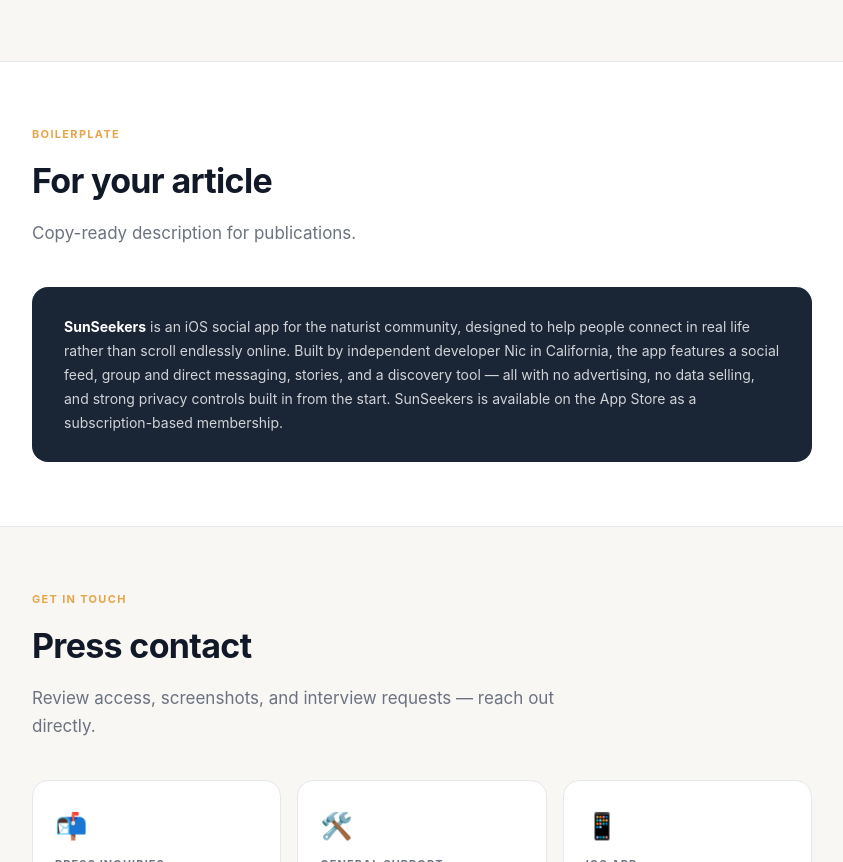
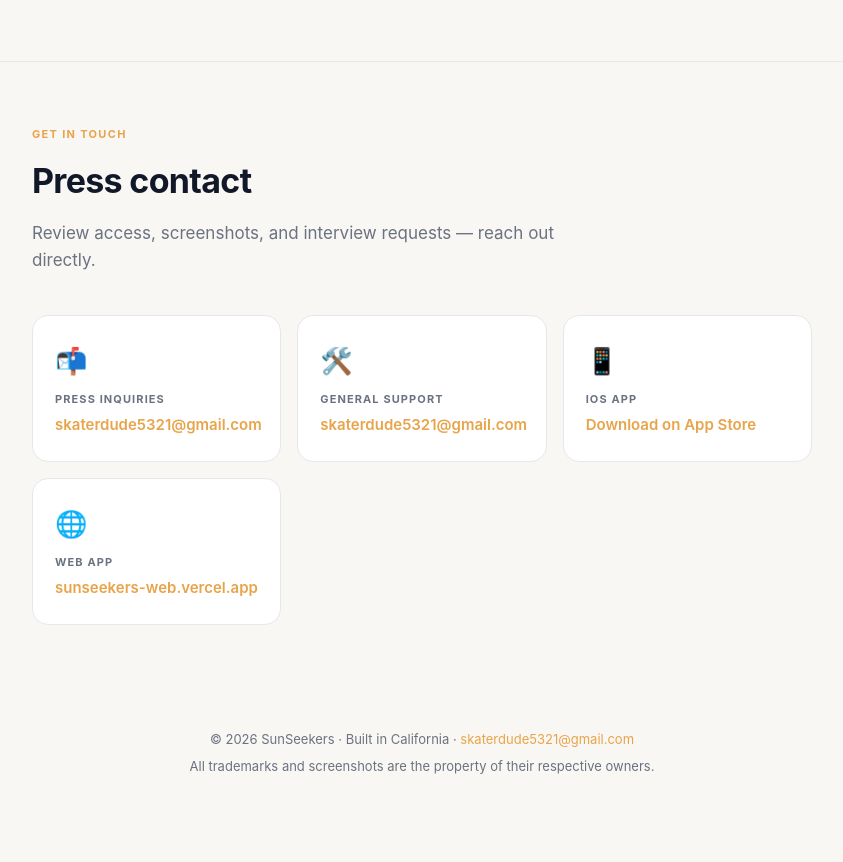
Before and after one commit to NicolasR27/sunseekers-press, a plain HTML site: page index.html in a window 1280 px wide. Shown: the part 3076-3938 px from the top of the page, without its empty margins (218-1061 px from the left). After the commit the page ends 3893 px from the top, so only its background shows below. Drawn offline with Linux system fonts and the light colour scheme.

Commit message:
Remove boilerplate section

```diff
--- a/index.html
+++ b/index.html
@@ -462,21 +462,6 @@
 
 <hr class="divider" />
 
-<!-- ── Boilerplate ── -->
-<section class="section section-alt">
-  <div class="inner">
-    <div class="section-label">Boilerplate</div>
-    <h2>For your article</h2>
-    <p class="lead">Copy-ready description for publications.</p>
-
-    <div class="boilerplate">
-      <strong>SunSeekers</strong> is an iOS social app for the naturist community, designed to help people connect in real life rather than scroll endlessly online. Built by independent developer Nic in California, the app features a social feed, group and direct messaging, stories, and a discovery tool — all with no advertising, no data selling, and strong privacy controls built in from the start. SunSeekers is available on the App Store as a subscription-based membership.
-    </div>
-  </div>
-</section>
-
-<hr class="divider" />
-
 <!-- ── Contact ── -->
 <section class="section">
   <div class="inner">
```
